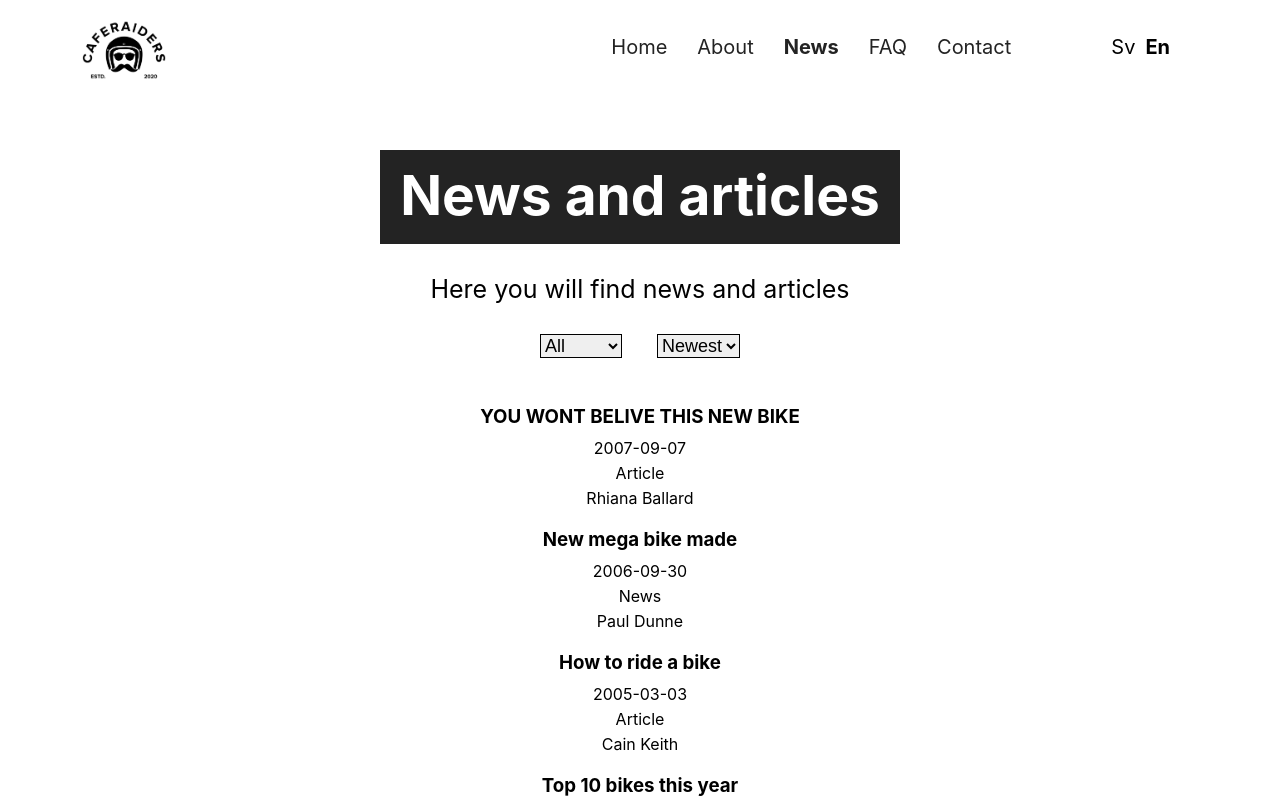
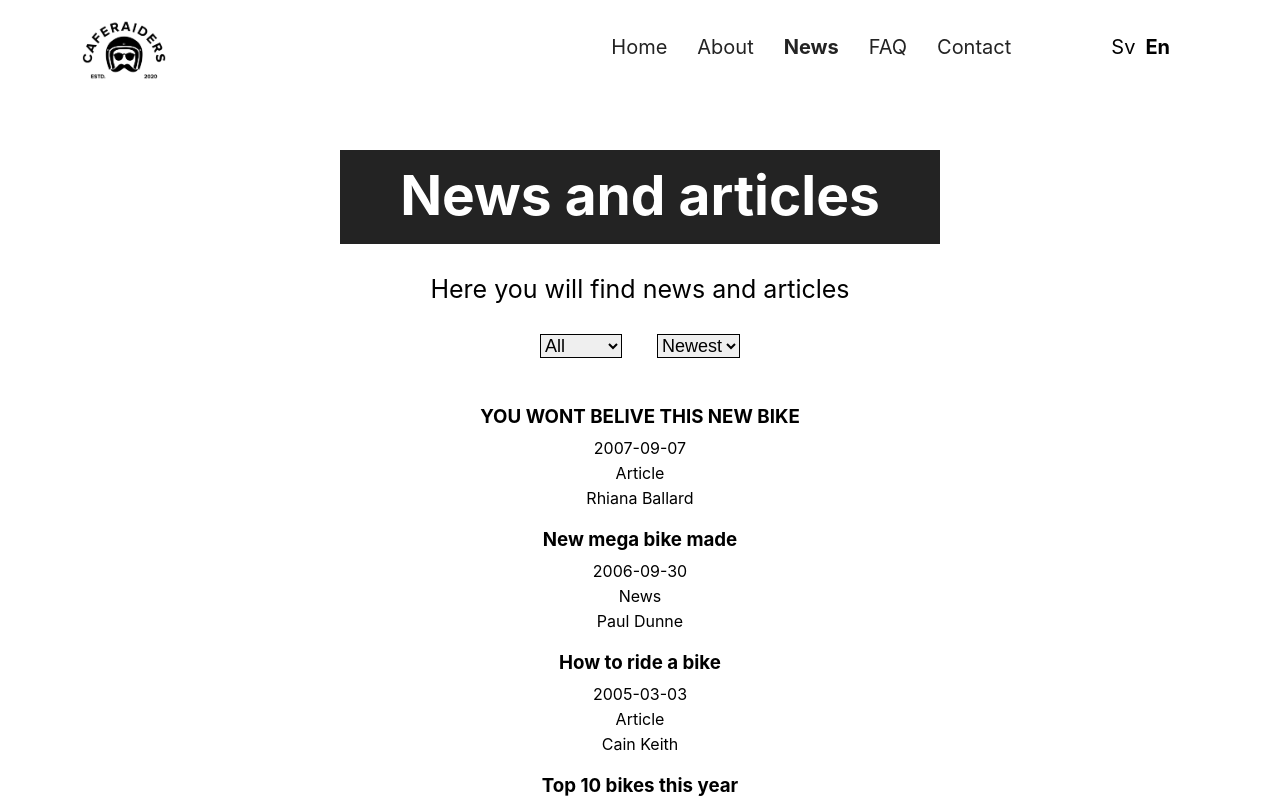
Before and after one commit to SamuelMeijer/agile-project-group5, a React (Create React App) app: page /news in a window 1280 px wide. Shown: the top 800 px of the page. Built offline with nearby package versions, Linux system fonts and the light colour scheme.

Commit message:
Fixing width of title-banner

```diff
--- a/src/App.js
+++ b/src/App.js
@@ -3,7 +3,7 @@ import './App.css';
 import Header from './components/Header/Header';
 import Index from './components/Index/Index';
 import About from './components/About/About';
-import Faq from './components/faq/Faq';
+import Faq from './components/Faq/Faq';
 import Contact from './components/Contact/Contact';
 import Footer from './components/Footer/Footer';
 import News from './components/News/News';
--- a/src/components/News/news.module.css
+++ b/src/components/News/news.module.css
@@ -14,7 +14,7 @@
 .newsBanner{
     background-color: #232323;
     height: 94px;
-    width: 520px;
+    width: 600px;
 }
 
 .newsTitle{
```
